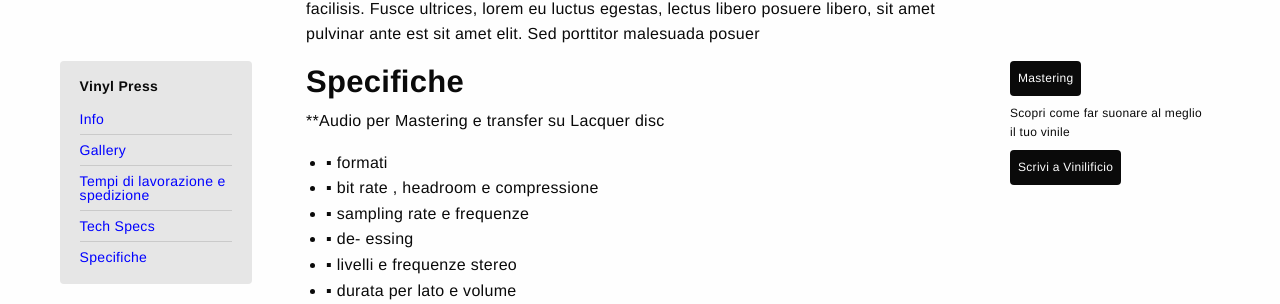
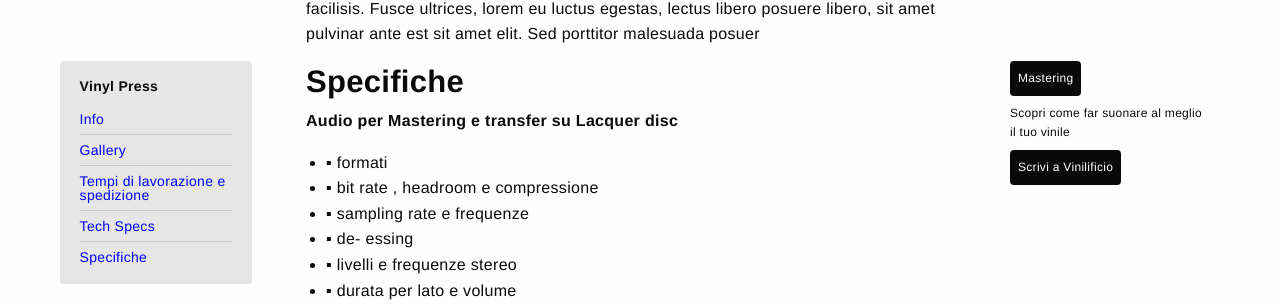
Before and after one commit to Vinilificio/Vinilificio.github.io, a Jekyll site: the page built from _pages/vinyl-press.md, in a window 1280 px wide and 900 px high, scrolled down 744 px. Shown: the part 148-452 px from the top of the window. Built offline with Jekyll 4.4.1, drawn with Linux system fonts in a browser that asks for light colours.

```diff
--- a/_pages/vinyl-press.md
+++ b/_pages/vinyl-press.md
@@ -17,7 +17,7 @@ published: true
 ---
 ### Info
 
-_La tua musica su vinile anche in quantità a partire da 100 copie_
+__La tua musica su vinile anche in quantità a partire da 100 copie__
 
 Vinilificio è concessionario esclusivo per l'Italia di RAND MUZIK, azienda leader nella stampa di vinili. Grazie alla partnership decennale con RAND MUZIK, Vinilificio offre servizi e prodototti di qualità nella produzione di dischi in vinile.
 Stampiamo i tuoi vinili a partire da
@@ -43,7 +43,7 @@ Lorem ipsum dolor sit amet, consectetur adipiscing elit. Integer ornare libero i
 
 
 ### Specifiche
-**Audio per Mastering e transfer su Lacquer disc
+__Audio per Mastering e transfer su Lacquer disc__
 
 * ▪ formati
 * ▪ bit rate , headroom e compressione
```
